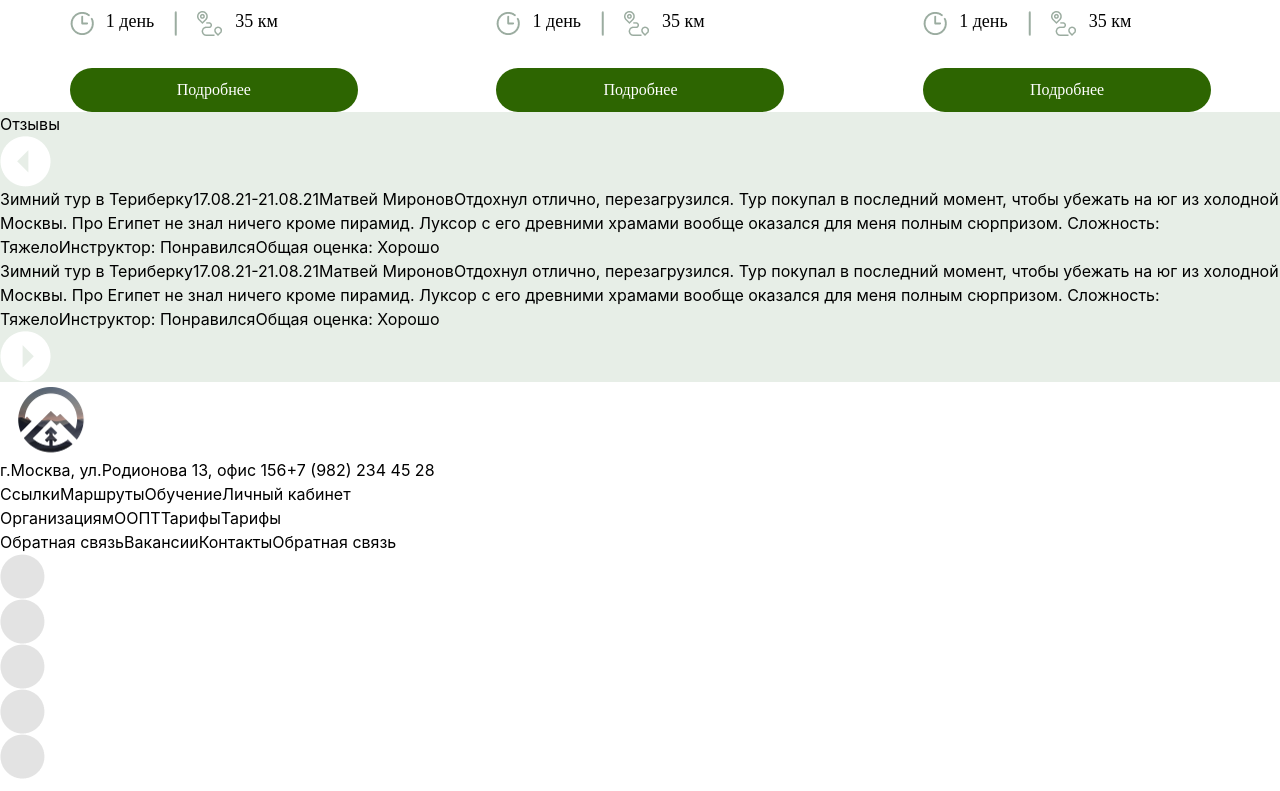
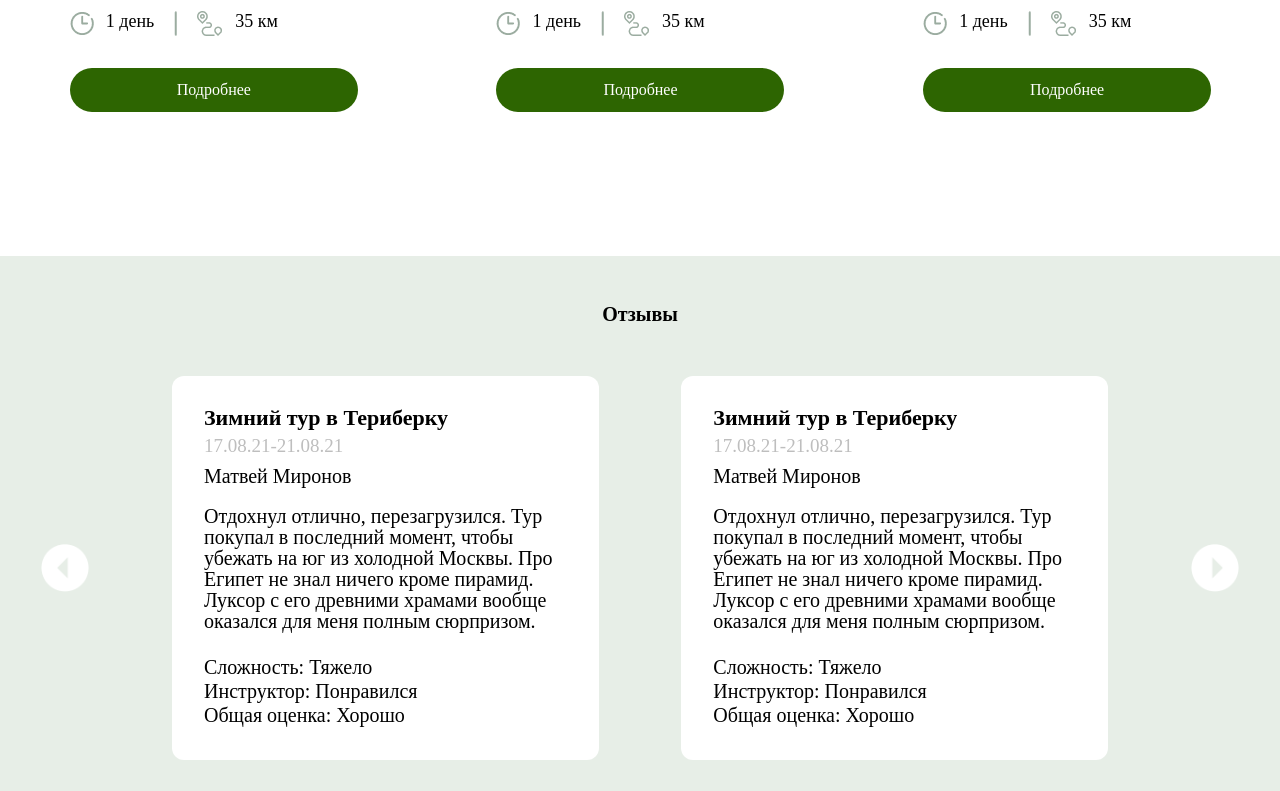
Before and after one commit to cy4ok/my-region, a React (Create React App) app in the folder client/: page / in a window 1280 px wide. Shown: the part 1949-2740 px from the top of the page. Built offline with nearby package versions, Linux system fonts and the light colour scheme.

Commit message:
done styled Reviews component
Закончил стилизовать компонент отзывов

```diff
--- a/client/src/components/popRoute/PopRoute.jsx
+++ b/client/src/components/popRoute/PopRoute.jsx
@@ -16,7 +16,7 @@ const getStars = () => {
 const PopRoute = () => {
     return (
 
-        <div class="w-auto bg-primary">
+        <div class="w-auto bg-primary pb-36">
                 <span class="flex justify-center pt-20 font-jost font-bold text-xl pb-11">Популярные маршруты</span>
                 <div class="flex justify-around">
                     <div class="pl-8">
--- /dev/null
+++ b/client/src/components/reviews/Reviews.jsx
@@ -0,0 +1,53 @@
+import React from "react"
+import arrowLeft from "../../images/icons/arrowLeft.png"
+import arrowRight from "../../images/icons/arrowRight.png"
+
+const Reviews = () => {
+    return (
+        <div class="w-auto bg-secondary pb-16">
+            <span class="flex justify-center font-bold font-jost text-xl pt-11 pb-12">Отзывы</span>
+            <div class="flex items-center justify-around">
+                <img class=" w-12 h-12 " src={arrowLeft} alt="arrowLeft" />
+                <div class="flex flex-col w-1/3 bg-primary rounded-xl p-8">
+                    <span class="text-titleReviews font-jost font-bold pb-2">Зимний тур в Териберку</span>
+                    <span class="text-dateReviewesSize font-jost text-dateReviewes pb-2.5">17.08.21-21.08.21</span>
+                    <span class="font-jost text-textSeach pb-5">Матвей Миронов</span>
+                    <p class="font-jost text-pReviews pb-6">Отдохнул отлично, перезагрузился. Тур покупал в последний момент, чтобы убежать на юг из холодной Москвы. Про Египет не знал ничего кроме пирамид. Луксор с его древними храмами вообще оказался для меня полным сюрпризом. </p>
+                    <div>
+                        <span class="font-jost text-textSeach">Сложность: </span>
+                        <span class="font-jost text-textSeach font-medium">Тяжело</span>
+                    </div>
+                    <div>
+                        <span class="font-jost text-textSeach">Инструктор: </span>
+                        <span class="font-jost text-textSeach font-medium">Понравился</span>
+                    </div>
+                    <div>
+                        <span class="font-jost text-textSeach">Общая оценка: </span>
+                        <span class="font-jost text-textSeach font-medium">Хорошо</span>
+                    </div>
+                </div>
+                <div class="flex flex-col w-1/3 bg-primary rounded-xl p-8">
+                    <span class="text-titleReviews font-jost font-bold pb-2">Зимний тур в Териберку</span>
+                    <span class="text-dateReviewesSize font-jost text-dateReviewes pb-2.5">17.08.21-21.08.21</span>
+                    <span class="font-jost text-textSeach pb-5">Матвей Миронов</span>
+                    <p class="font-jost text-pReviews pb-6">Отдохнул отлично, перезагрузился. Тур покупал в последний момент, чтобы убежать на юг из холодной Москвы. Про Египет не знал ничего кроме пирамид. Луксор с его древними храмами вообще оказался для меня полным сюрпризом. </p>
+                    <div>
+                        <span class="font-jost text-textSeach">Сложность: </span>
+                        <span class="font-jost text-textSeach font-medium">Тяжело</span>
+                    </div>
+                    <div>
+                        <span class="font-jost text-textSeach">Инструктор: </span>
+                        <span class="font-jost text-textSeach font-medium">Понравился</span>
+                    </div>
+                    <div>
+                        <span class="font-jost text-textSeach">Общая оценка: </span>
+                        <span class="font-jost text-textSeach font-medium">Хорошо</span>
+                    </div>
+                </div>
+                <img class="w-12 h-12" src={arrowRight} alt="arrowRight" />
+            </div>
+        </div>
+    )
+}
+
+export default Reviews
--- /dev/null
+++ b/client/src/components/reviews/index.js
@@ -0,0 +1 @@
+export { default } from "./Reviews"
--- a/client/src/page/MainPage.js
+++ b/client/src/page/MainPage.js
@@ -1,14 +1,14 @@
 import React from 'react'
 import MainLogo from "../images/icons/MainLogo.png"
 
-import arrowLeft from "../images/icons/arrowLeft.png"
-import arrowRight from "../images/icons/arrowRight.png"
+
 import social from "../images/icons/social.png"
 
 import Header from "../components/header/Header"
 import Search from "../components/search/Search"
 import Map from "../components/map/Map"
 import PopRoute from "../components/popRoute/PopRoute"
+import Reviews from "../components/reviews/Reviews"
 
 const mainPage = () => {
     return (
@@ -17,31 +17,7 @@ const mainPage = () => {
             <Search />
             <Map />
             <PopRoute />
-            <div class="w-auto bg-secondary">
-                <span>Отзывы</span>
-                <div>
-                    <img src={arrowLeft} alt="arrowLeft" />
-                    <div>
-                        <span>Зимний тур в Териберку</span>
-                        <span>17.08.21-21.08.21</span>
-                        <span>Матвей Миронов</span>
-                        <span>Отдохнул отлично, перезагрузился. Тур покупал в последний момент, чтобы убежать на юг из холодной Москвы. Про Египет не знал ничего кроме пирамид. Луксор с его древними храмами вообще оказался для меня полным сюрпризом. </span>
-                        <span>Сложность: </span><span>Тяжело</span>
-                        <span>Инструктор: </span><span>Понравился</span>
-                        <span>Общая оценка: </span><span>Хорошо</span>
-                    </div>
-                    <div>
-                        <span>Зимний тур в Териберку</span>
-                        <span>17.08.21-21.08.21</span>
-                        <span>Матвей Миронов</span>
-                        <span>Отдохнул отлично, перезагрузился. Тур покупал в последний момент, чтобы убежать на юг из холодной Москвы. Про Египет не знал ничего кроме пирамид. Луксор с его древними храмами вообще оказался для меня полным сюрпризом. </span>
-                        <span>Сложность: </span><span>Тяжело</span>
-                        <span>Инструктор: </span><span>Понравился</span>
-                        <span>Общая оценка: </span><span>Хорошо</span>
-                    </div>
-                    <img src={arrowRight} alt="arrowRight" />
-                </div>
-            </div>
+            <Reviews />
             <div class="w-auto bg-primary">
                 <div>
                     <img src={MainLogo} alt="mainLogo" />
--- a/client/tailwind.config.js
+++ b/client/tailwind.config.js
@@ -14,14 +14,18 @@ module.exports = {
       }),
       colors: {
         textBlack: "#1F1C45",
-        textRegionColor: "#D9D9D9"
+        textRegionColor: "#D9D9D9",
+        dateReviewes: "#BEBEBE"
       },
       fontSize: {
         sm: ['12px', '14px'],
         logoSize: ['25px', '30px'],
         textSeach: ['20px', '20px'],
         textRegion: ['17px', '20px'],
-        textCard: ['18px', '20px']
+        textCard: ['18px', '20px'],
+        titleReviews: ['22px', '20px'],
+        dateReviewesSize: ['19px', '20px'],
+        pReviews: ['20px', '21px']
       },
       fontFamily: {
         sans: ['arkhip'],
```
